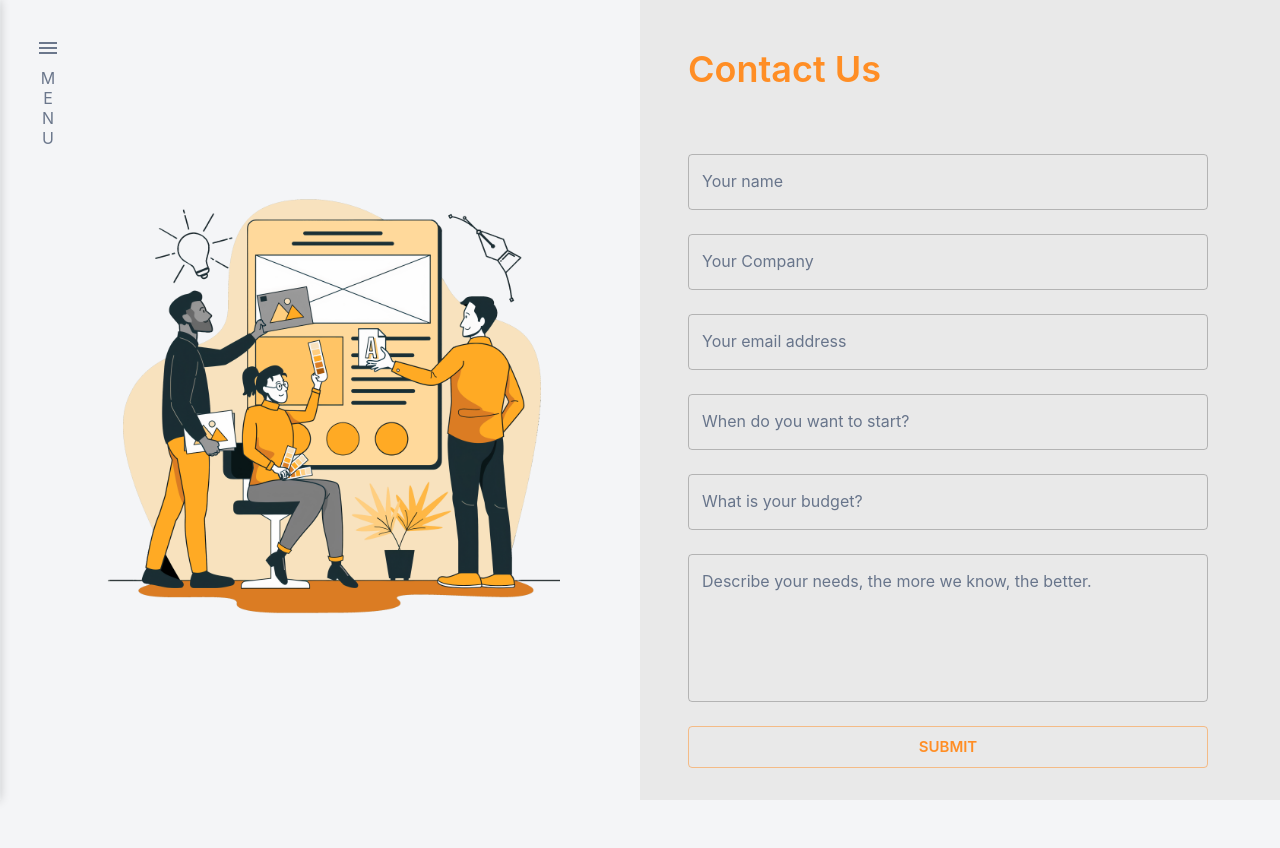
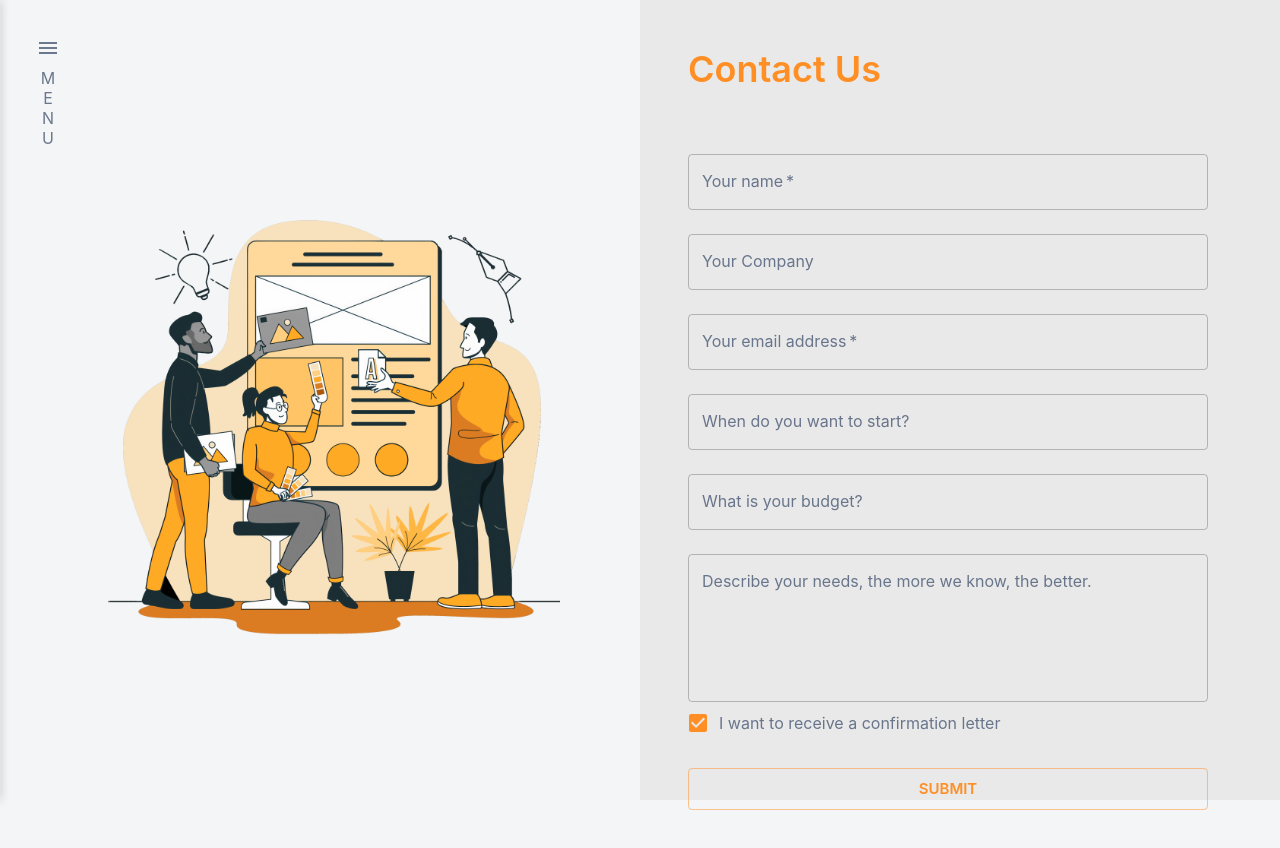
Before and after one commit to tedi4t/everget, a Next.js app: page /contact in a window 1280 px wide. Shown: the top 848 px of the page. Before the commit the page ends 816 px from the top, so only its background shows below. Built offline with nearby package versions, Linux system fonts and the light colour scheme.

Commit message:
send emails on submitting contact form

```diff
--- a/components/ContactPage/ContactPage.styles.ts
+++ b/components/ContactPage/ContactPage.styles.ts
@@ -3,6 +3,8 @@ import styled from '@emotion/styled';
 import Grid from '@mui/material/Grid';
 import Container from '@mui/material/Container';
 import TextField from '@mui/material/TextField';
+import FormControlLabel from '@mui/material/FormControlLabel';
+import Button from '@mui/material/Button';
 
 export const RightBg = styled.div`
 	background: ${({ theme }) => theme.palette.grey['800']};
@@ -53,8 +55,25 @@ export const ContactForm = styled.form`
 
 export const ContactFormTextField = styled(TextField)`
 	margin-bottom: 1.5rem;
+
+	&.no-bottom-margin {
+		margin-bottom: 0;
+	}
 `;
 ContactFormTextField.defaultProps = {
 	variant: 'outlined',
 	fullWidth: true,
 };
+
+export const ContactFormControlLabel = styled(FormControlLabel)`
+	color: ${({ theme }) => theme.palette.text.secondary};
+`;
+
+export const ContactFormButton = styled(Button)`
+	margin-top: 1.5rem;
+`;
+ContactFormButton.defaultProps = {
+	variant: 'outlined',
+	size: 'large',
+	fullWidth: true,
+};
--- a/components/ContactPage/ContactPage.tsx
+++ b/components/ContactPage/ContactPage.tsx
@@ -1,8 +1,9 @@
+import { useState } from 'react';
+import Image from 'next/image';
 import Grid from '@mui/material/Grid';
-import Image from 'next/image';
 import Box from '@mui/material/Box';
 import Typography from '@mui/material/Typography';
-import Button from '@mui/material/Button';
+import Checkbox from '@mui/material/Checkbox';
 
 import ContactImg from '../../assets/media/contact.png';
 
@@ -13,9 +14,38 @@ import {
 	RightSideWrapper,
 	ContactForm,
 	ContactFormTextField,
+	ContactFormControlLabel,
+	ContactFormButton,
 } from './ContactPage.styles';
 
-export function ContactPage() {
+export interface ContactInfo {
+	name: string;
+	company: string;
+	email: string;
+	startDate: string;
+	budget: string;
+	description: string;
+}
+
+export function ContactPage({ onSubmit }: { onSubmit: (contactInfo: ContactInfo) => any }) {
+	const [isErrorShown, setIsErrorShown] = useState<boolean>(false);
+	const [contactInfo, setContactInfo] = useState<ContactInfo>({
+		name: '',
+		company: '',
+		email: '',
+		startDate: '',
+		budget: '',
+		description: '',
+	});
+
+	const handleSubmit = () => {
+		if (!contactInfo.name || !contactInfo.email) {
+			setIsErrorShown(true);
+		} else {
+			onSubmit(contactInfo);
+		}
+	};
+
 	return (
 		<Box sx={{ height: '100vh' }}>
 			<RightBg />
@@ -29,19 +59,65 @@ export function ContactPage() {
 							Contact Us
 						</Typography>
 						<ContactForm>
-							<ContactFormTextField label={'Your name'} />
-							<ContactFormTextField label={'Your Company'} />
-							<ContactFormTextField label={'Your email address'} />
-							<ContactFormTextField label={'When do you want to start?'} />
-							<ContactFormTextField label={'What is your budget?'} />
+							<ContactFormTextField
+								required
+								error={isErrorShown && !contactInfo.name}
+								helperText={isErrorShown && !contactInfo.name ? 'This field is mandatory' : null}
+								label={'Your name'}
+								value={contactInfo.name}
+								onChange={({ target: { value } }) => {
+									setIsErrorShown(false);
+									setContactInfo(contactInfo => ({ ...contactInfo, name: value }));
+								}}
+							/>
+							<ContactFormTextField
+								label={'Your Company'}
+								value={contactInfo.company}
+								onChange={({ target: { value } }) =>
+									setContactInfo(contactInfo => ({ ...contactInfo, company: value }))
+								}
+							/>
+							<ContactFormTextField
+								required
+								error={isErrorShown && !contactInfo.email}
+								helperText={isErrorShown && !contactInfo.email ? 'This field is mandatory' : null}
+								label={'Your email address'}
+								value={contactInfo.email}
+								onChange={({ target: { value } }) => {
+									setIsErrorShown(false);
+									setContactInfo(contactInfo => ({ ...contactInfo, email: value }));
+								}}
+							/>
+							<ContactFormTextField
+								label={'When do you want to start?'}
+								value={contactInfo.startDate}
+								onChange={({ target: { value } }) =>
+									setContactInfo(contactInfo => ({ ...contactInfo, startDate: value }))
+								}
+							/>
+							<ContactFormTextField
+								label={'What is your budget?'}
+								value={contactInfo.budget}
+								onChange={({ target: { value } }) =>
+									setContactInfo(contactInfo => ({ ...contactInfo, budget: value }))
+								}
+							/>
 							<ContactFormTextField
 								multiline
 								rows={'5'}
 								label={'Describe your needs, the more we know, the better.'}
+								value={contactInfo.description}
+								onChange={({ target: { value } }) =>
+									setContactInfo(contactInfo => ({ ...contactInfo, description: value }))
+								}
+								className={'no-bottom-margin'}
 							/>
-							<Button variant={'outlined'} size={'large'} fullWidth>
-								Submit
-							</Button>
+							<ContactFormControlLabel
+								defaultChecked
+								control={<Checkbox defaultChecked />}
+								label='I want to receive a confirmation letter'
+							/>
+							<ContactFormButton onClick={handleSubmit}>Submit</ContactFormButton>
 						</ContactForm>
 					</RightSideWrapper>
 				</Grid>
--- a/package.json
+++ b/package.json
@@ -15,6 +15,7 @@
     "@mui/icons-material": "^5.8.4",
     "@mui/material": "^5.10.0",
     "@mui/styled-engine": "^5.10.0",
+    "@sendgrid/mail": "^7.7.0",
     "next": "12.2.5",
     "prettier": "^2.7.1",
     "react": "18.2.0",
--- /dev/null
+++ b/pages/api/hello.ts
@@ -0,0 +1,29 @@
+// Next.js API route support: https://nextjs.org/docs/api-routes/introduction
+import type { NextApiRequest, NextApiResponse } from 'next';
+const sgMail = require('@sendgrid/mail');
+
+export type Data = {
+	name: string;
+};
+
+sgMail.setApiKey(process.env.SENDGRID_API_KEY);
+
+export default function handler(req: NextApiRequest, res: NextApiResponse<Data>) {
+	const msg = {
+		to: 'irynauryn@gmail.com', // Change to your recipient
+		from: 'tedi4t@gmail.com', // Change to your verified sender
+		subject: 'DMYTRO TESTING',
+		text: 'and easy to do anywhere, even with Node.js',
+		html: '<strong>and easy to do anywhere, even with Node.js</strong>',
+	};
+	sgMail
+		.send(msg)
+		.then(() => {
+			console.log('Email sent');
+		})
+		.catch((error: any) => {
+			console.error(error);
+		});
+
+	res.status(200).json({ name: 'John Doe' });
+}
--- a/pages/contact.tsx
+++ b/pages/contact.tsx
@@ -2,8 +2,13 @@ import type { NextPage } from 'next';
 import Head from 'next/head';
 
 import { ContactPage, Navbar } from '../components';
+import { ContactInfo } from '../components/ContactPage/ContactPage';
 
 const Contact: NextPage = () => {
+	const onSubmit = async (contactInfo: ContactInfo) => {
+		fetch('/api/hello');
+	};
+
 	return (
 		<div>
 			<Head>
@@ -14,7 +19,7 @@ const Contact: NextPage = () => {
 
 			<main>
 				<Navbar />
-				<ContactPage />
+				<ContactPage onSubmit={onSubmit} />
 			</main>
 		</div>
 	);
```
Also changed, not shown: 2 other files (tests, documents, lock files or other folders).
